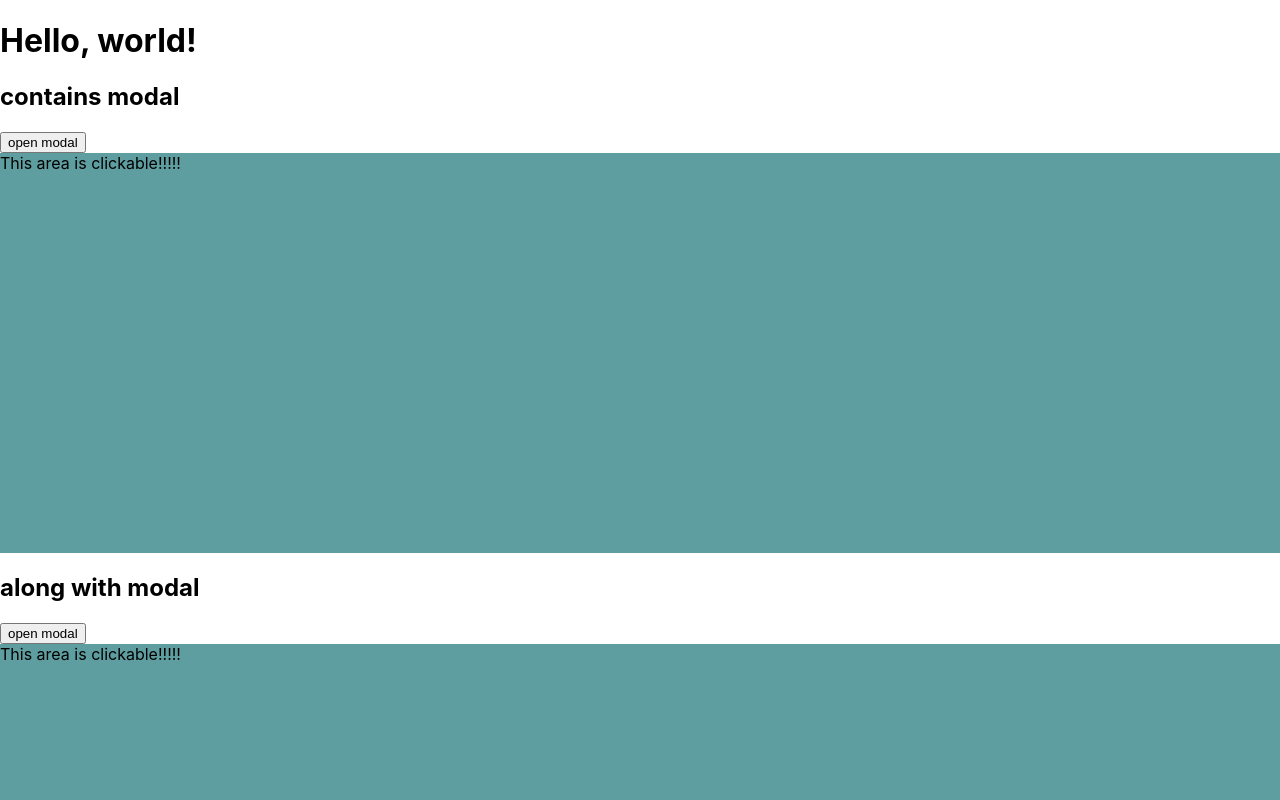
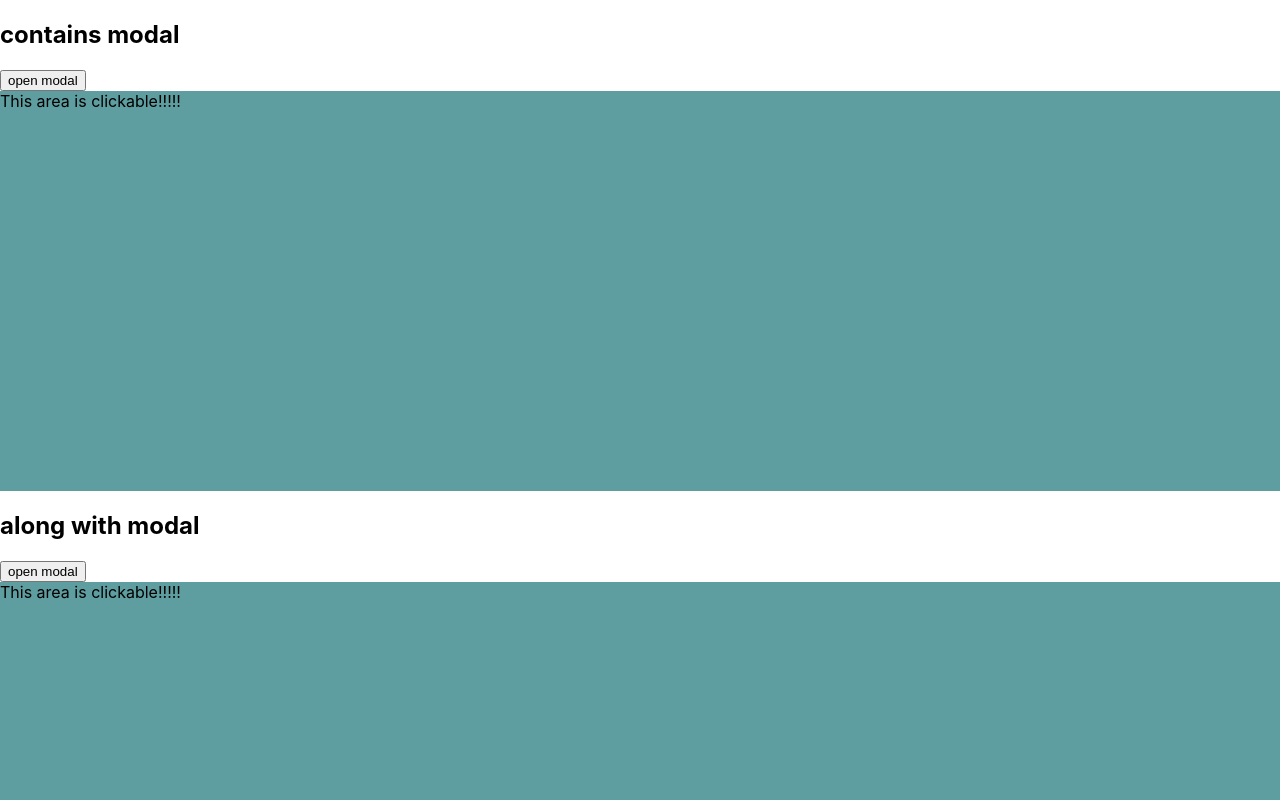
Before and after one commit to utgwkk/20210719-sketch-react-modal-vs-mouseevent, a React (Create React App) app: page / in a window 1280 px wide. Shown: the top 800 px of the page. Built offline with nearby package versions, Linux system fonts and the light colour scheme.

Commit message:
remove header

```diff
--- a/src/App.tsx
+++ b/src/App.tsx
@@ -4,7 +4,6 @@ import { ClickableContainsModal } from "./ClickableContainsModal";
 export const App = () => {
   return (
     <div className="App">
-      <h1>Hello, world!</h1>
       <ClickableContainsModal />
       <ClickableAlongWithModal />
     </div>
```
